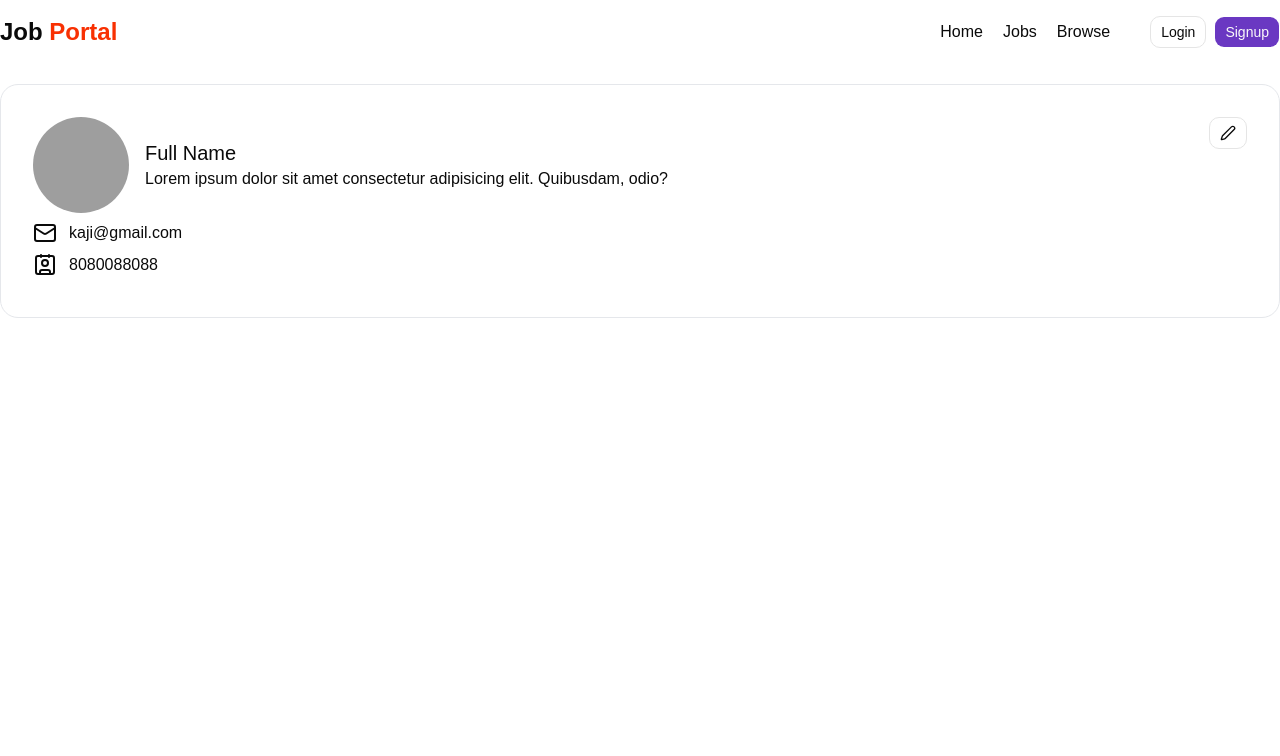
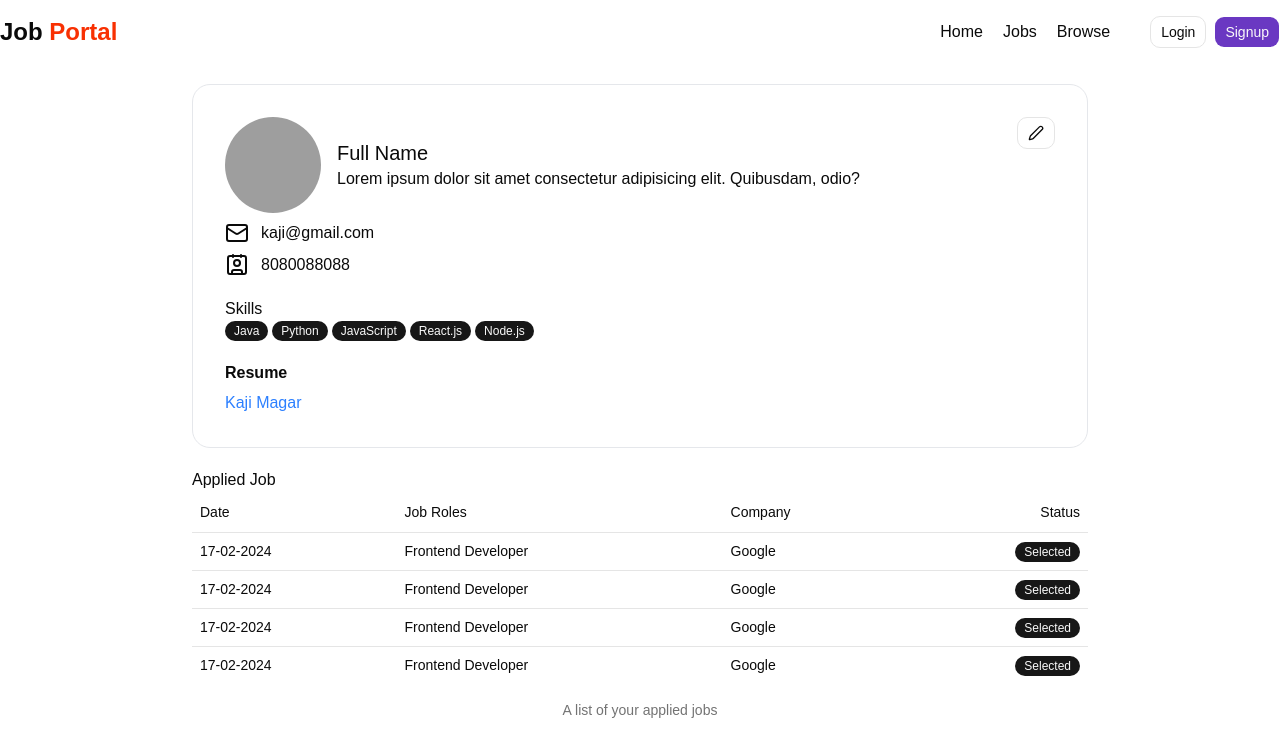
Before and after one commit to Puspraj-Magar/JOB-PORTAL, a React app in the folder frontend/: page /profile in a window 1280 px wide. Shown: the top 756 px of the page. Built offline with nearby package versions, Linux system fonts and the light colour scheme; grey boxes are pictures that could not be loaded; the HTML template or start-up script is replaced by a standard one.

Commit message:
feat: improve job portal UI and authentication

```diff
--- /dev/null
+++ b/frontend/src/components/AppliedJobTable.jsx
@@ -0,0 +1,35 @@
+import React from 'react'
+import { Table, TableBody, TableCaption, TableCell, TableHead, TableHeader, TableRow } from './ui/table'
+import { Badge } from './ui/badge'
+
+const AppliedJobTable = () => {
+  return (
+    <div>
+        <Table>
+            <TableCaption>A list of your applied jobs</TableCaption>
+            <TableHeader>
+                <TableRow>
+                    <TableHead>Date</TableHead>
+                    <TableHead>Job Roles</TableHead>
+                    <TableHead>Company</TableHead>
+                    <TableHead className={'text-right'}>Status</TableHead>
+                </TableRow>
+            </TableHeader>
+            <TableBody>
+                {
+                    [1,2,3,4].map((items,index) => (
+                        <TableRow key={index} >
+                            <TableCell>17-02-2024</TableCell>
+                            <TableCell>Frontend Developer</TableCell>
+                            <TableCell>Google</TableCell>
+                            <TableCell className={'text-right'}><Badge>Selected</Badge></TableCell>
+                        </TableRow>
+                    ))
+                }
+            </TableBody>
+        </Table>
+    </div>
+  )
+}
+
+export default AppliedJobTable
--- a/frontend/src/components/ui/Profile.jsx
+++ b/frontend/src/components/ui/Profile.jsx
@@ -3,12 +3,18 @@ import Navbar from "../shared/Navbar";
 import { Avatar, AvatarImage } from "@/components/ui/avatar";
 import { Button } from "./button";
 import { Contact, Mail, Pen } from "lucide-react";
+import { Badge } from "./badge";
+import { Label } from "./label";
+import AppliedJobTable from "../AppliedJobTable";
 
+const skills = ["Java", "Python", "JavaScript", "React.js", "Node.js"];
 const Profile = () => {
+
+  const isResume = true;
   return (
     <div>
       <Navbar />
-      <div className="max-w-7xl mx-auto bg-white border border-gray-200 rounded-2xl my-5 p-8">
+      <div className="max-w-4xl mx-auto bg-white border border-gray-200 rounded-2xl my-5 p-8">
         <div className="flex justify-between">
           <div className="flex items-center gap-4">
             <Avatar className="h-24 w-24">
@@ -36,7 +42,26 @@ const Profile = () => {
             <span>8080088088</span>
           </div>
         </div>
-
+        <div className="my-5">
+          <h1>Skills</h1>
+          <div className="flex items-center gap-1">
+            {skills.length != 0 ? (
+              skills.map((items, index) => <Badge key={index}>{items}</Badge>)
+            ) : (
+              <span>NA</span>
+            )}
+          </div>
+        </div>
+        <div className="grid w-full max-w-sm items-center gap-1.5">
+          <Label className={'text-md font-bold'}>Resume</Label>
+          {
+            isResume ? <a target="blank" href="https://www.youtube.com/@KshitijRana-rb6rj" className="text-blue-500 w-full hover:underline cursor-pointer"> Kaji Magar </a> : <span>NA</span>
+          }
+        </div>
+      </div>
+      <div className="max-w-4xl mx-auto bg-white rounded-2xl">
+        <h1>Applied Job</h1>
+        <AppliedJobTable />
       </div>
     </div>
   );
--- /dev/null
+++ b/frontend/src/components/ui/table.jsx
@@ -0,0 +1,121 @@
+import * as React from "react"
+
+import { cn } from "@/lib/utils"
+
+function Table({
+  className,
+  ...props
+}) {
+  return (
+    <div data-slot="table-container" className="relative w-full overflow-x-auto">
+      <table
+        data-slot="table"
+        className={cn("w-full caption-bottom text-sm", className)}
+        {...props} />
+    </div>
+  );
+}
+
+function TableHeader({
+  className,
+  ...props
+}) {
+  return (
+    <thead
+      data-slot="table-header"
+      className={cn("[&_tr]:border-b", className)}
+      {...props} />
+  );
+}
+
+function TableBody({
+  className,
+  ...props
+}) {
+  return (
+    <tbody
+      data-slot="table-body"
+      className={cn("[&_tr:last-child]:border-0", className)}
+      {...props} />
+  );
+}
+
+function TableFooter({
+  className,
+  ...props
+}) {
+  return (
+    <tfoot
+      data-slot="table-footer"
+      className={cn("border-t bg-muted/50 font-medium [&>tr]:last:border-b-0", className)}
+      {...props} />
+  );
+}
+
+function TableRow({
+  className,
+  ...props
+}) {
+  return (
+    <tr
+      data-slot="table-row"
+      className={cn(
+        "border-b transition-colors hover:bg-muted/50 has-aria-expanded:bg-muted/50 data-[state=selected]:bg-muted",
+        className
+      )}
+      {...props} />
+  );
+}
+
+function TableHead({
+  className,
+  ...props
+}) {
+  return (
+    <th
+      data-slot="table-head"
+      className={cn(
+        "h-10 px-2 text-left align-middle font-medium whitespace-nowrap text-foreground [&:has([role=checkbox])]:pr-0",
+        className
+      )}
+      {...props} />
+  );
+}
+
+function TableCell({
+  className,
+  ...props
+}) {
+  return (
+    <td
+      data-slot="table-cell"
+      className={cn(
+        "p-2 align-middle whitespace-nowrap [&:has([role=checkbox])]:pr-0",
+        className
+      )}
+      {...props} />
+  );
+}
+
+function TableCaption({
+  className,
+  ...props
+}) {
+  return (
+    <caption
+      data-slot="table-caption"
+      className={cn("mt-4 text-sm text-muted-foreground", className)}
+      {...props} />
+  );
+}
+
+export {
+  Table,
+  TableHeader,
+  TableBody,
+  TableFooter,
+  TableHead,
+  TableRow,
+  TableCell,
+  TableCaption,
+}
```
Lines whose indentation alone changed are shown as unchanged.
